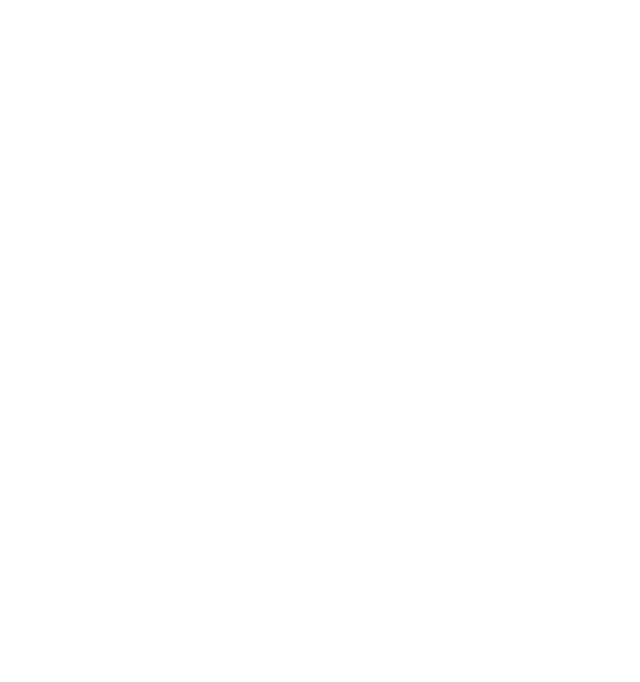
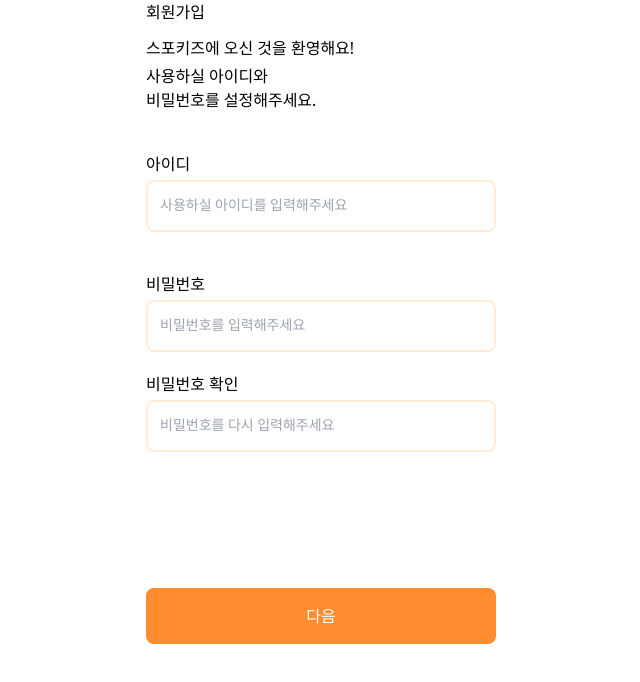
Before and after one commit to spokids/GongGong_FE, a React (Vite) app: page /signup in a window 1280 px wide. Shown: the top 682 px of the page, without its empty margins (309-949 px from the left). Built offline with nearby package versions, Linux system fonts and the light colour scheme.

Commit message:
#7 [Design] 회원가입 페이지 퍼블리싱

```diff
--- a/src/App.tsx
+++ b/src/App.tsx
@@ -1,7 +1,7 @@
 import React from 'react';
 import { BrowserRouter as Router, Routes, Route } from 'react-router-dom';
 import SigninPage from './pages/SigninPage';
-import SignupPage from './pages/SignupPage';
+import SignupPage from './pages/SignUp';
 
 const App: React.FC = () => {
   return (
--- /dev/null
+++ b/src/pages/SignUp/Step1/index.tsx
@@ -0,0 +1,28 @@
+import Input from "../../components/Input";
+import Button from "../../components/Button";
+
+const Step1 = ({ onNext }) => {
+  return (
+    <>
+      <div className="flex flex-col gap-1 mt-10">
+        <label>아이디</label>
+        <Input placeholder="사용하실 아이디를 입력해주세요" />
+      </div>
+      <div className="flex flex-col gap-1 mt-10">
+        <label>비밀번호</label>
+        <Input placeholder="비밀번호를 입력해주세요" />
+      </div>
+      <div className="flex flex-col gap-1 mt-5">
+        <label>비밀번호 확인</label>
+        <Input placeholder="비밀번호를 다시 입력해주세요" />
+      </div>
+      <Button
+        className="mt-[136px] flex bg-[#FF8C2E] text-white"
+        text="다음"
+        onClick={onNext}
+      />
+    </>
+  );
+};
+
+export default Step1;
--- /dev/null
+++ b/src/pages/SignUp/Step2/index.tsx
@@ -0,0 +1,17 @@
+import Button from "../../components/Button";
+import Input from "../../components/Input";
+
+const Step2 = () => {
+  return (
+    <>
+      <div className="flex flex-col gap-1 mt-10">
+        <label>닉네임</label>
+        <Input />
+      </div>
+      <p className="mt-[6px]">8자 이내의 한글/영문/숫자로 입력해주세요.</p>
+      <Button className="mt-[366px] flex bg-[#FF8C2E] text-white" text="다음" />
+    </>
+  );
+};
+
+export default Step2;
--- /dev/null
+++ b/src/pages/SignUp/index.tsx
@@ -0,0 +1,29 @@
+import { useState } from "react";
+import Step1 from "./Step1";
+import Step2 from "./Step2";
+
+const SignupPage = () => {
+  const [step, setStep] = useState(1);
+
+  const handleNextStep = () => setStep(step + 1);
+  const handlePreviousStep = () => setStep(step - 1);
+
+  return (
+    <div>
+      <div>
+        <h3>회원가입</h3>
+      </div>
+      <div className="mt-3">
+        <h2>스포키즈에 오신 것을 환영해요!</h2>
+        <h2 className="mt-1">
+          사용하실 아이디와 <br />
+          비밀번호를 설정해주세요.
+        </h2>
+      </div>
+      {step === 1 && <Step1 onNext={handleNextStep} />}
+      {step === 2 && <Step2 />}
+    </div>
+  );
+};
+
+export default SignupPage;
--- a/src/pages/SignupPage.tsx
+++ /dev/null
@@ -1,11 +0,0 @@
-import React from 'react';
-
-const SignupPage = () => {
-    return (
-        <div>
-
-        </div>
-    );
-};
-
-export default SignupPage;
```
